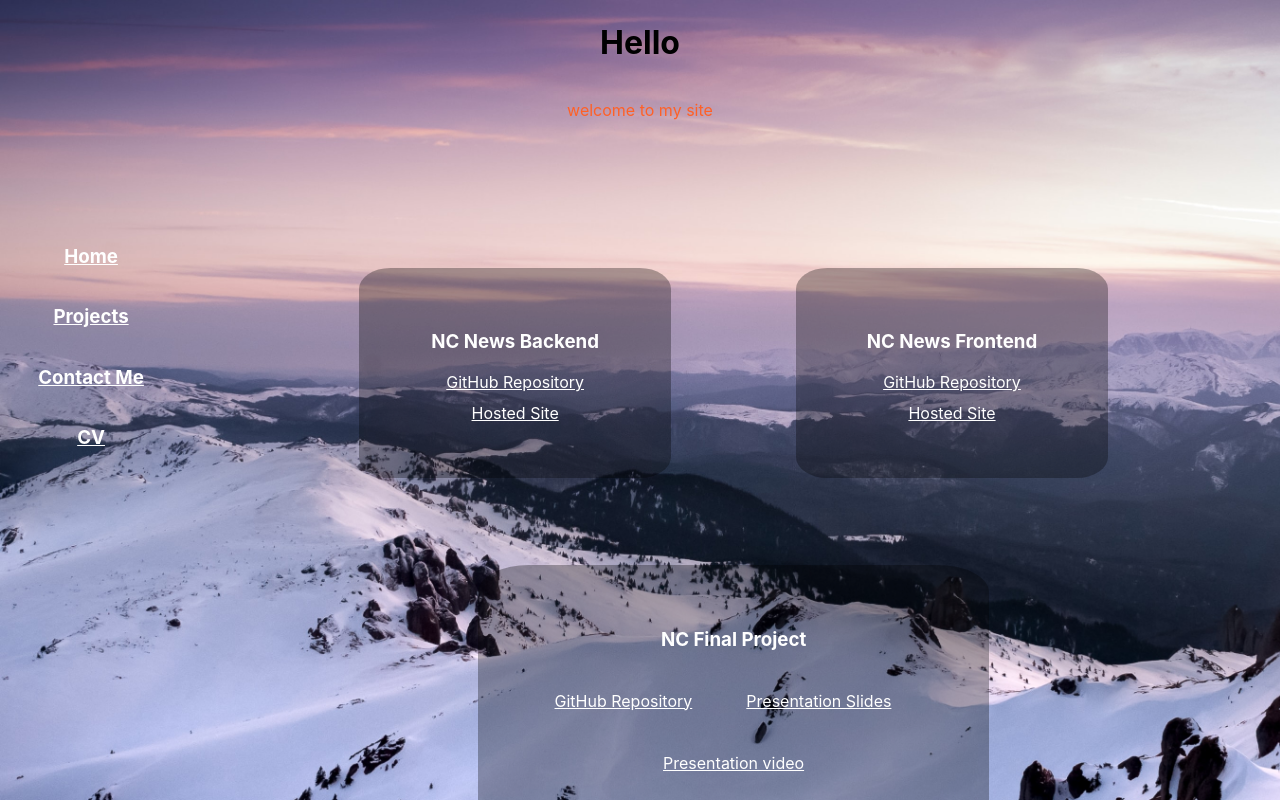
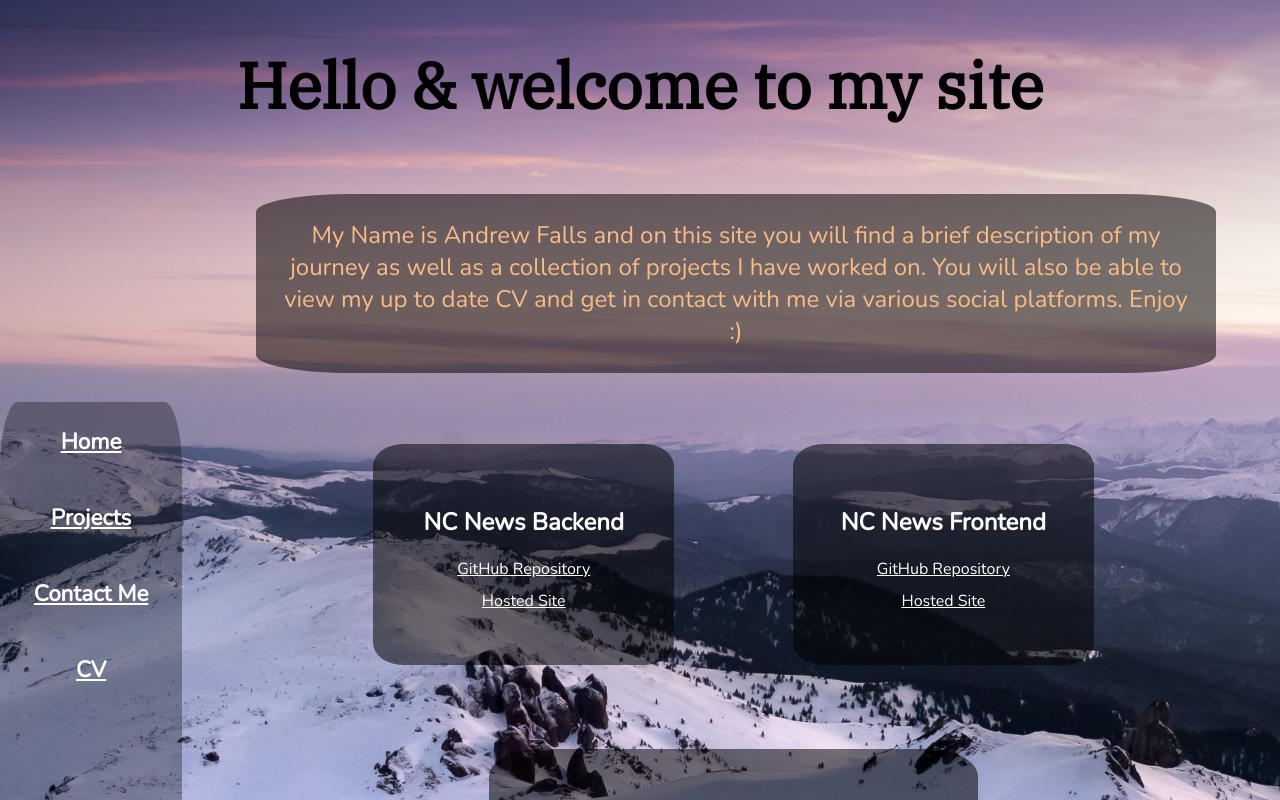
Before and after one commit to Afalls89/portfolio_webpage, a React (Create React App) app in the folder portfolio/: page /projects in a window 1280 px wide. Shown: the top 800 px of the page. Built offline with nearby package versions, Linux system fonts and the light colour scheme.

Commit message:
added links to contact nme page

```diff
--- a/portfolio/src/App.css
+++ b/portfolio/src/App.css
@@ -1,3 +1,6 @@
+@import url('https://fonts.googleapis.com/css?family=IBM+Plex+Serif&display=swap');
+@import url('https://fonts.googleapis.com/css?family=Nunito&display=swap');
+
 .App {
 
   text-align: center;
@@ -27,8 +30,11 @@
 
 .title {
   grid-area: header;
+  font-family: "IBM Plex Serif";
+  /* font-family: "Nunito"; */
+  font-size: xx-large;
+  font-style: normal;
 
-  padding: 2px;
   min-width: 30vw;
   display: flex;
   flex-direction: column;
@@ -38,17 +44,30 @@
 
 .description {
   grid-area: header;
-  color: rgb(255, 96, 38)
+  color: rgb(248, 187, 136);
+  background-color: rgba(0, 0, 0, 0.52);
+  font-family: "Nunito";
+  padding-left: 5%;
+  padding-right: 5%;
+  margin-left: 10%;
+  margin-right: 10%;
+  border-radius: 10%;
+  font-size: medium;
+
 }
 
 .sidebar {
   grid-area: sidebar;
 
-  padding: 2px;
+  padding: 5%;
   display: flex;
   flex-direction: row;
   align-items: center;
   justify-content: space-around;
+  background-color: rgba(0, 0, 0, 0.308);
+  border-radius: 10%;
+  font-size: larger;
+  font-family: "Nunito";
 
 }
 
@@ -59,17 +78,40 @@
   flex-direction: column;
   justify-content: flex-start;
   align-items: center;
+  font-family: "Nunito";
+
+
+}
+
+.introduction {
+  background-color: rgba(255, 255, 255, 0.681);
+  border-radius: 10%;
+  padding: 5%;
+  margin: 5%;
 
 }
 
 .profilePic {
   max-height: 70%;
   max-width: 70%;
+  min-width: 30%;
+  min-height: 30%;
 }
 
 .cvPic {
   max-height: 100%;
   max-width: 100%;
+
+}
+
+.contactInfo {
+  font-size: large;
+  background-color: rgba(0, 0, 0, 0.52);
+  padding: 5%;
+  border-radius: 10%;
+  margin: 5%;
+  color: rgb(255, 255, 255);
+
 }
 
 .projectCard {
@@ -79,9 +121,10 @@
   padding: 5%;
   border-radius: 10%;
   margin: 5%;
-  background-color: rgba(0, 0, 0, 0.308);
+  background-color: rgba(0, 0, 0, 0.52);
 
   color: rgb(255, 255, 255);
+
 
 
 }
@@ -93,6 +136,7 @@
   align-items: center;
   flex-wrap: wrap;
 
+
 }
 
 .projectLink {
@@ -101,6 +145,7 @@
 
 .projectName {
   padding: 5%;
+  font-size: xx-large;
 }
 
 a {
@@ -116,7 +161,7 @@ a:hover {
   .App {
     display: grid;
     grid-template-columns: 1fr 6fr;
-    grid-template-rows: 1fr 3fr;
+    grid-template-rows: 1fr auto;
     grid-template-areas:
       "header header"
       "sidebar content";
@@ -126,6 +171,14 @@ a:hover {
     position: relative;
 
 
+
+  }
+
+  .description {
+    font-size: x-large;
+    padding: 2%;
+    margin-left: 20%;
+    margin-right: 5%;
   }
 
   .sidebar {
@@ -170,13 +223,6 @@ a:hover {
     justify-content: space-around;
     align-items: center;
     flex-wrap: wrap;
-    padding: 5%;
-    border-radius: 10%;
-    margin: 5%;
-    background-color: rgba(0, 0, 0, 0.308);
-
-    color: rgb(255, 255, 255);
-
 
   }
 
@@ -185,7 +231,6 @@ a:hover {
     flex-direction: row;
     justify-content: space-evenly;
     align-items: center;
-    /* flex-wrap: wrap; */
 
   }
 
--- a/portfolio/src/components/CV.jsx
+++ b/portfolio/src/components/CV.jsx
@@ -1,17 +1,10 @@
 import React from "react";
-
-// import { Document } from "react-pdf/dist/entry.parcel";
-// import { Document, pdfjs } from "react-pdf";
-
-// import { Document, pdfjs } from "react-pdf/dist/entry.webpack";
-// pdfjs.GlobalWorkerOptions.workerSrc = `//cdnjs.cloudflare.com/ajax/libs/pdf.js/${pdfjs.version}/pdf.worker.js`;
 
 const CV = () => {
 	return (
 		<div className="content">
-			<img className="cvPic" src="CVpage1.jpg" />
-			<img className="cvPic" src="CVpage2.jpg" />
-			{/* <Document file="AndrewFallsCV2020.pdf" /> */}
+			<img className="cvPic" src="CVpage1.jpg" alt="CV page 1" />
+			<img className="cvPic" src="CVpage2.jpg" alt="CV page 2" />
 		</div>
 	);
 };
--- a/portfolio/src/components/ContactMe.jsx
+++ b/portfolio/src/components/ContactMe.jsx
@@ -3,8 +3,26 @@ import React from "react";
 function ContactMe(props) {
 	return (
 		<main className="content">
-			<h2>contact me</h2>
-			<a href="https://github.com/Afalls89">My github page</a>
+			<h6 className="contactInfo">
+				Email: andrewfalls@outlook.com <br></br>
+				<br></br>Mobile: 07308611325
+			</h6>
+			<a
+				href="https://github.com/Afalls89"
+				target="_blank"
+				rel="noopener noreferrer"
+				className="contactInfo"
+			>
+				My github page
+			</a>
+			<a
+				href="https://www.linkedin.com/in/andrewfalls1/"
+				target="_blank"
+				rel="noopener noreferrer"
+				className="contactInfo"
+			>
+				My LinkedIn page
+			</a>
 		</main>
 	);
 }
--- a/portfolio/src/components/Home.jsx
+++ b/portfolio/src/components/Home.jsx
@@ -4,7 +4,7 @@ import profilePic from "../images/photo.JPG";
 const Home = () => {
 	return (
 		<main className="content">
-			<p>
+			<p className="introduction">
 				I am proud to have graduated from the Northcoders full stack developer
 				pathway. Building on the technical skills acquired from my previous job,
 				the bootcamp has given me an exciting set of new skills which I’m keen
@@ -12,7 +12,7 @@ const Home = () => {
 				greatest tools and Industry best practice, I’m confident to take my
 				first steps into an exciting and vibrant industry.
 			</p>
-			<img className="profilePic" src={profilePic} alt="profile picture" />
+			<img className="profilePic" src={profilePic} alt="profile pic" />
 		</main>
 	);
 };
--- a/portfolio/src/components/ProjectCard.jsx
+++ b/portfolio/src/components/ProjectCard.jsx
@@ -1,5 +1,4 @@
 import React, { Component } from "react";
-import { Link } from "@reach/router";
 
 class ProjectCard extends Component {
 	state = {
@@ -10,16 +9,21 @@ class ProjectCard extends Component {
 		if (this.props.project.hostedSite) {
 			return (
 				<section className="projectCard">
-					<h3>{this.props.project.name}</h3>
+					<h2>{this.props.project.name}</h2>
 
 					<section className="projectInfo">
-						<a href={this.props.project.githubURL} target="_blank">
+						<a
+							href={this.props.project.githubURL}
+							target="_blank"
+							rel="noopener noreferrer"
+						>
 							{this.props.project.githubURL && "GitHub Repository"}
 						</a>
 						<a
 							className="projectLink"
 							href={this.props.project.hostedSite}
 							target="_blank"
+							rel="noopener noreferrer"
 						>
 							{this.props.project.hostedSite && "Hosted Site"}
 						</a>
@@ -31,16 +35,21 @@ class ProjectCard extends Component {
 		if (this.props.project.presentationSlides) {
 			return (
 				<section className="projectCard">
-					<h3>{this.props.project.name}</h3>
+					<h2>{this.props.project.name}</h2>
 
 					<section className="projectInfo">
-						<a href={this.props.project.githubURL} target="_blank">
+						<a
+							href={this.props.project.githubURL}
+							target="_blank"
+							rel="noopener noreferrer"
+						>
 							{this.props.project.githubURL && "GitHub Repository"}
 						</a>
 						<a
 							className="projectLink"
 							href={this.props.project.presentationSlides}
 							target="_blank"
+							rel="noopener noreferrer"
 						>
 							{this.props.project.presentationSlides && "Presentation Slides"}
 						</a>
@@ -48,6 +57,7 @@ class ProjectCard extends Component {
 							className="projectLink"
 							href={this.props.project.presentationVideo}
 							target="_blank"
+							rel="noopener noreferrer"
 						>
 							{this.props.project.presentationVideo && "Presentation video"}
 						</a>
--- a/portfolio/src/components/Title.jsx
+++ b/portfolio/src/components/Title.jsx
@@ -3,8 +3,13 @@ import React from "react";
 const Title = () => {
 	return (
 		<div className="title">
-			<h1>Hello</h1>
-			<p className="description">welcome to my site</p>
+			<h1>Hello & welcome to my site</h1>
+			<p className="description">
+				My Name is Andrew Falls and on this site you will find a brief
+				description of my journey as well as a collection of projects I have
+				worked on. You will also be able to view my up to date CV and get in
+				contact with me via various social platforms. Enjoy :)
+			</p>
 		</div>
 	);
 };
--- a/portfolio/src/index.css
+++ b/portfolio/src/index.css
@@ -5,6 +5,7 @@ body {
     sans-serif;
   -webkit-font-smoothing: antialiased;
   -moz-osx-font-smoothing: grayscale;
+
 }
 
 code {
```
Also changed, not shown: portfolio/public/index.html (+5 -4 lines).
